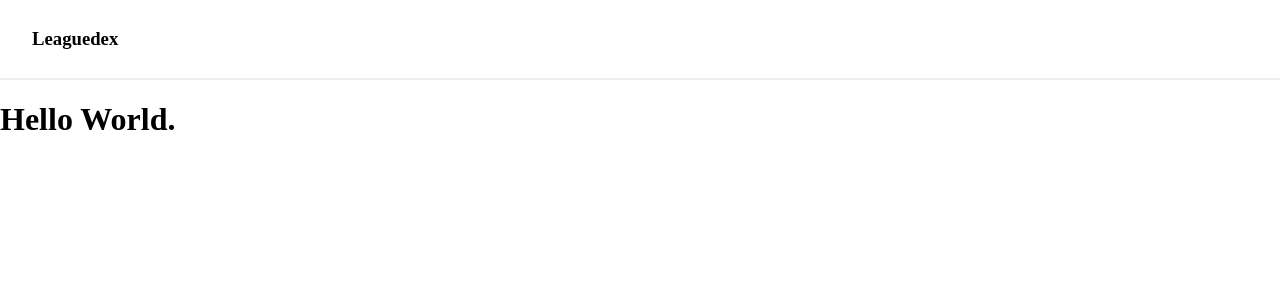
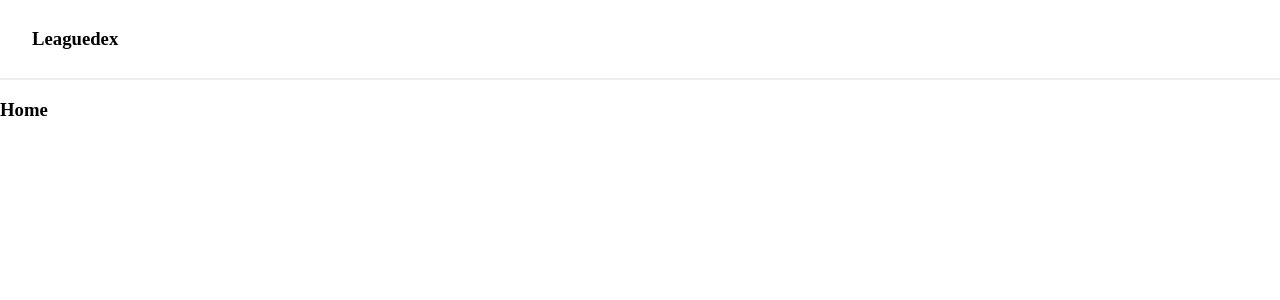
Before and after one commit to donnyroufs/leaguedex, a React (Create React App) app in the folder client/: page / in a window 1280 px wide. Shown: the top 300 px of the page. Built offline with nearby package versions, Linux system fonts and the light colour scheme.

Commit message:
setup styling

```diff
--- a/client/src/view/home/Home.jsx
+++ b/client/src/view/home/Home.jsx
@@ -1,7 +1,12 @@
 import React from "react";
+import { Container } from "./Home.styles";
 
 const Home = () => {
-  return <h1>Hello World.</h1>;
+  return (
+    <Container>
+      <h3>Home</h3>
+    </Container>
+  );
 };
 
 export default Home;
--- /dev/null
+++ b/client/src/view/home/Home.styles.jsx
@@ -0,0 +1,3 @@
+import styled from "styled-components";
+
+export const Container = styled.section``;
--- /dev/null
+++ b/client/src/view/notFound/NotFound.jsx
@@ -0,0 +1,12 @@
+import React from "react";
+import { Container } from "./NotFound.styles";
+
+const NotFound = () => {
+  return (
+    <Container>
+      <p>Sorry couldn't find the page you were looking for!</p>
+    </Container>
+  );
+};
+
+export default NotFound;
--- /dev/null
+++ b/client/src/view/notFound/NotFound.styles.jsx
@@ -0,0 +1,6 @@
+import styled from "styled-components";
+import { utils } from "../../GlobalStyles";
+
+export const Container = styled.section`
+  ${utils.flexCenter}
+`;
```
